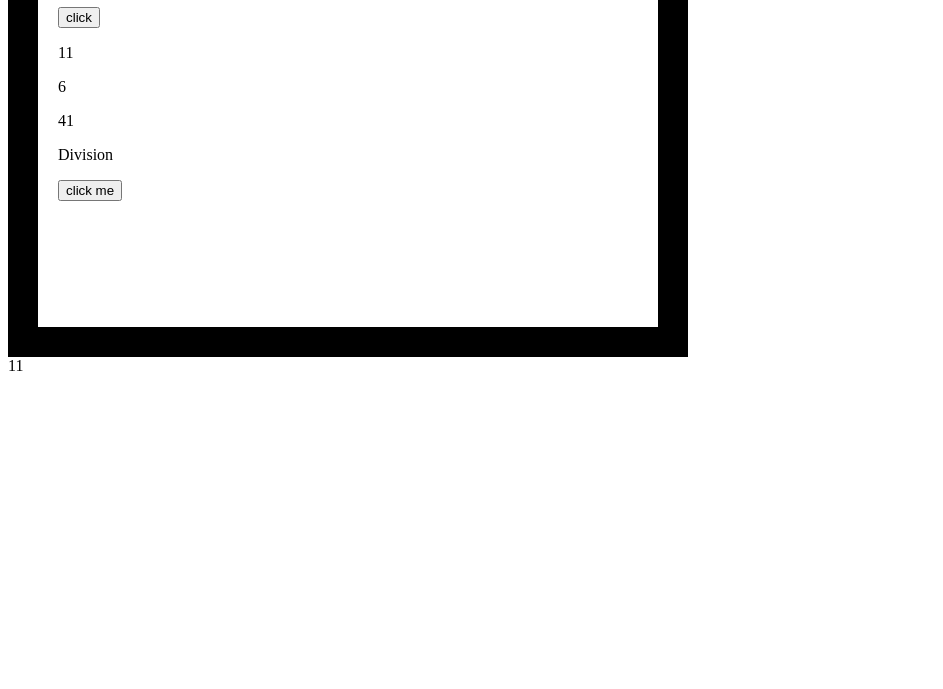
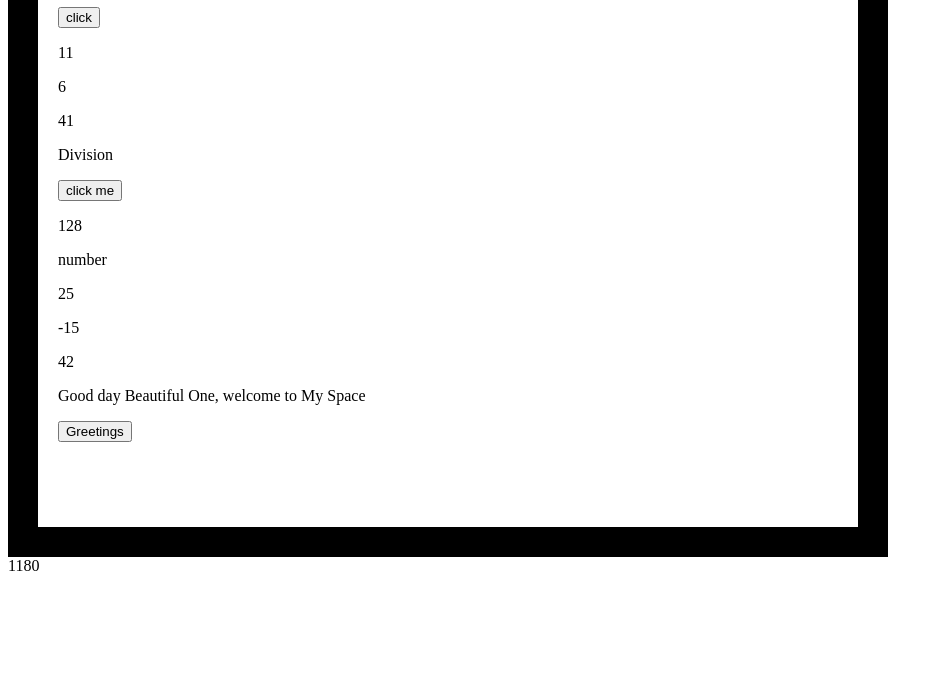
Before and after one commit to Charity-23/master_JS, a plain HTML site: page index.html in a window 1280 px wide. Shown: the part 111-800 px from the top of the page, without its empty margins (0-943 px from the left). Drawn offline with Linux system fonts and the light colour scheme.

Commit message:
JS strings

```diff
--- a/JS/day_1.js
+++ b/JS/day_1.js
@@ -16,4 +16,6 @@ Variables holds/stores the data values
         document.getElementById("p02").innerHTML = y;
         document.getElementById("p05").innerHTML  = l;
         console.log(z);
+
         document.write (z);
+        document.write (40 *2);
--- /dev/null
+++ b/JS/day_2.js
@@ -0,0 +1,27 @@
+/*
+JS variable is a javascript keyword that stores/hold the data value
+Let keyword is a variable that cannot be redeclared, must be declared before use and that has a block scope
+Const keyword is a variable that cannot be redeclared, reassigned (must be assigned) and has a block scope.
+Use const when you declare: A new Array, A new Object, A new Function, A new RegExp
+Similarity: Declaring a variable with const is similar to let when it comes to Block Scope
+                  Variables declared inside a { } block cannot be accessed from outside the block:
+Difference b/w let/const: Const can be used to declare an array, function, obeject, RegExp
+Operators:
+Assignment Operators(=, +=, -=, *=, /=, %=, <<=, >>=, >>>=, &=, ^=, |=, **=, )
+Arithmetic Operators(+,-,*,/,%,**,++,--,)
+JS string operator(+, +=)
+Comparison Operators(==, ===, !=, !==, >, <, >=, <=, ?)
+Logical Operators(&&, ||, ! )
+Type Operators(typeof, instanceof)
+Bitwise Operators(&, |, ~, ^, <<, >>, >>>) NB: JavaScript uses 32-bit signed numbers.
+NB: Operations are performed in JS based on Operation Precedenc.
+JS data types: primitive: numbers, strings, boleans, undefined, null . Reference: object < array, function
+NB: typeof operator is used to get the data type of a value.
+*/
+
+var a = 8;
+var b = 4;
+var k = a << b;
+document.getElementById("p06").innerHTML = k;
+
+document.getElementById("p07").innerHTML = typeof (k);
--- /dev/null
+++ b/JS/day_3.js
@@ -0,0 +1,55 @@
+/*
+JS Function:
+It is a block of code written to perform a specific task.
+Function invocation:
+When an event occurs (when a user clicks a button)
+When it is invoked (called) from JavaScript code
+Automatically (self invoked)
+Function Syntax: function name(parameter1, parameter2, parameter3) {
+  // code to be executed
+}
+Why do we use function in JS? You can reuse code
+() invokes a function
+Local Variables: It is declared within a JavaScript function, become LOCAL to the function.
+Js Objects are containers that store 'named values' called properties(hold more than one value).
+JS Objects can also have method: A method is a function stored as property
+In JavaScript, the this keyword refers to an object
+this is not a variable. It is a keyword. You cannot change the value of this
+Event is something that happens to html elements.
+JS strings store text which are embeded into double or single quotes.
+to get the length of a string(varName.length)
+To extract strings(slice, sunstring, substr)
+Replace() method replaces a specified value with another value in a string:
+*/
+
+function myFunction(x, y) {
+    return  x + y * x
+}
+document.getElementById("p08").innerHTML = myFunction(5, 4);
+
+function func(a, b) {
+    return a - b * a;
+}
+document.getElementById("p09").innerHTML = func(5, 4);
+
+
+let i =  myfunc(7, 6);
+function myfunc(c, d) {
+    return c * d;
+}
+document.getElementById("p11").innerHTML = i;
+
+const person = {
+    firstName: "Mike",
+    lastName : "Euson",
+    age       : 46,
+    fullName : function() {
+      return this.firstName + " " + this.lastName;
+    }
+  };
+
+function funcR() {
+    let txt =document.getElementById("p13").innerHTML;
+
+    document.getElementById("p13").innerHTML = txt.replace("Good day", "Hello");
+}
--- a/index.html
+++ b/index.html
@@ -17,7 +17,22 @@
         <p id="p05">Modules</p>
         <p id="p04">Division</p>
         <button type="button" onclick="document.getElementById('p04').innerHTML = l">click me</button><br>
+        <p id="p06"></p>
+        <p id="p07"></p>
+        <p id="p08"></p>
+        <p id="p09"></p>
+        <p id="p11"></p>
+        <p id="p12"></p>
+        <p id="p13">Good day Beautiful One, welcome to My Space</p>
+        <p id="p14"></p>
+        <p id="p15"></p>
+        <p id="p16"></p>
+
+        <button onclick="funcR()">Greetings</button>
+
     </div>
     <script type="text/javascript" src="JS/day_1.js"></script>
+    <script type="text/javascript" src="JS/day_2.js"></script>
+    <script type="text/javascript" src="JS/day_3.js"></script>
 </body>
 </html>
--- a/styles/style1.css
+++ b/styles/style1.css
@@ -1,6 +1,6 @@
 .container{
-    width: 600px;
-    height: 400px;
+    width: 800px;
+    height: 600px;
     border: 30px solid black;
     padding-left: 20px;
 }
```
Also changed, not shown: JS/day_4.js (added).
